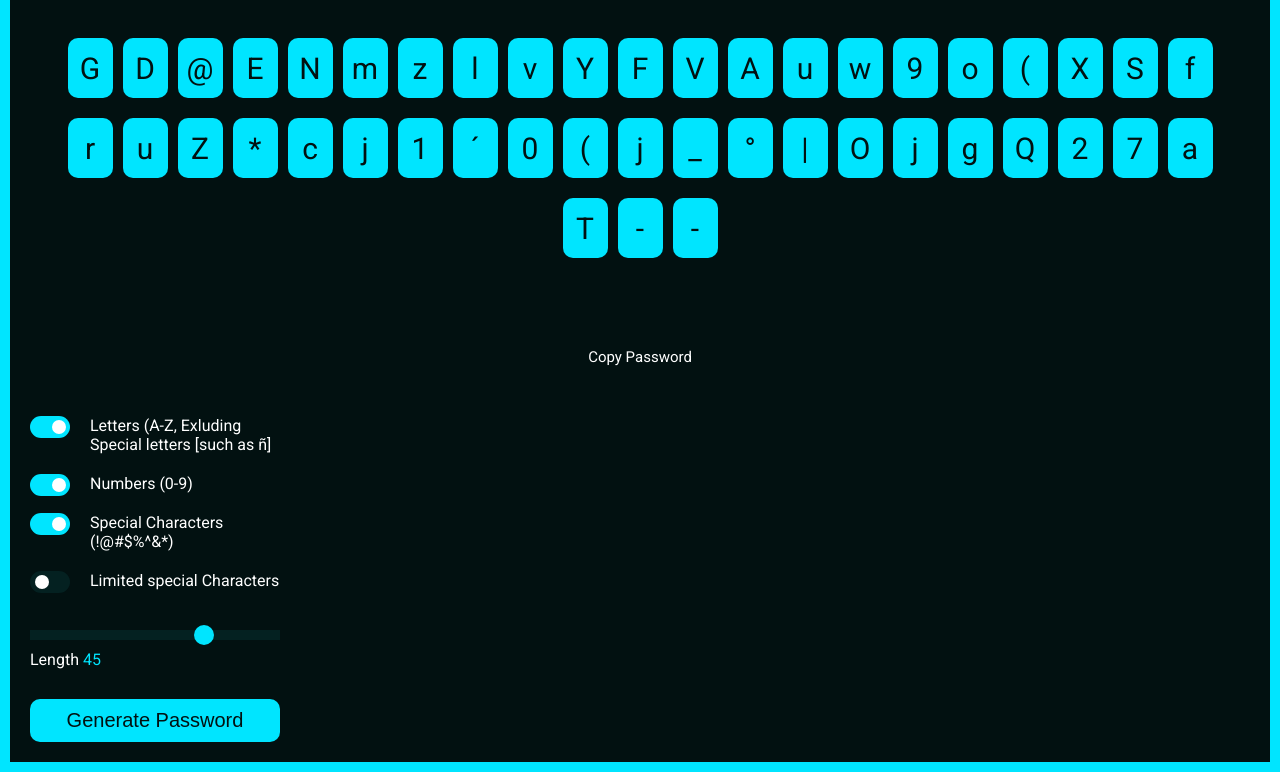
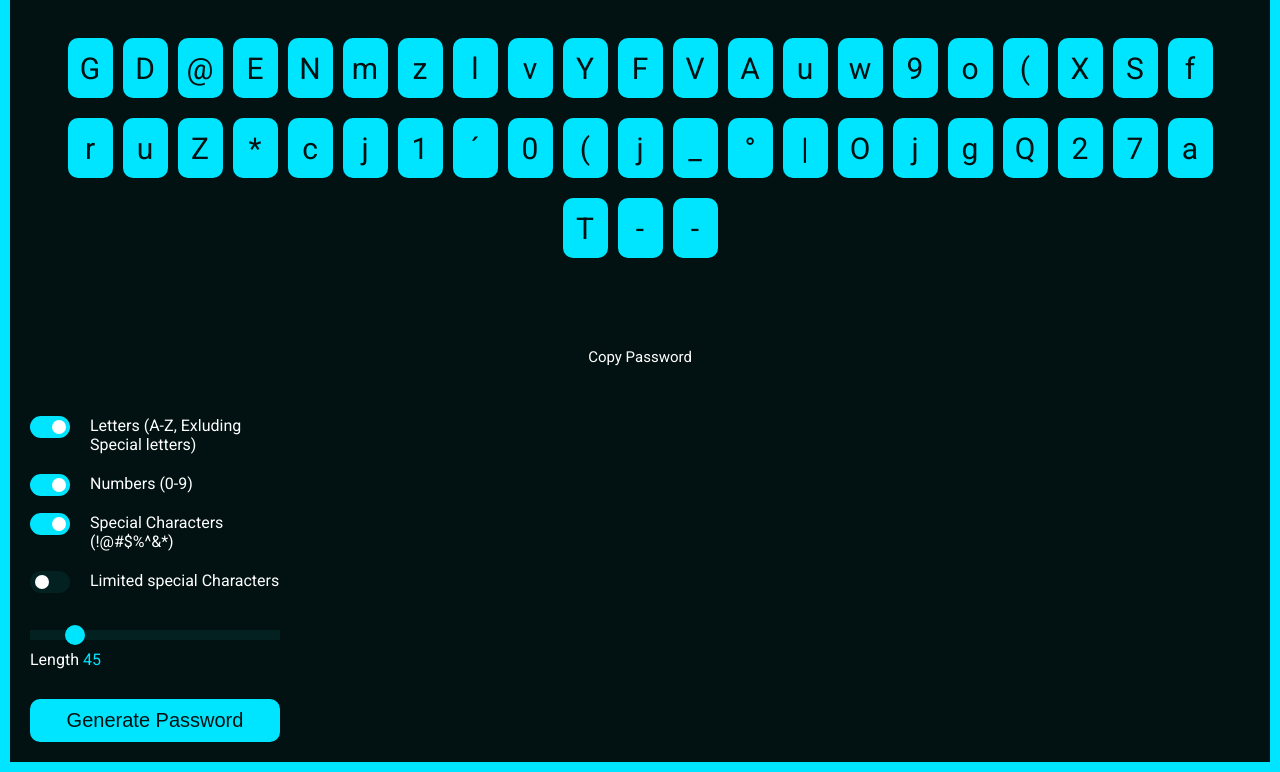
Before and after one commit to byCRXHIT/Pw-gen, a website: page src/index.html in a window 1280 px wide. Shown: the part 75-847 px from the top of the page. Drawn offline with nearby package versions, Linux system fonts and the light colour scheme; files that its build step writes are made by us from their sources; files whose address does not match are found by name.

Commit message:
Update index.html

```diff
--- a/src/index.html
+++ b/src/index.html
@@ -31,7 +31,7 @@
 
                 <!-- Letters -->
                 <label for="letters" class="toggle">
-                    Letters (A-Z, Exluding Special letters [such as ñ]
+                    Letters (A-Z, Exluding Special letters)
                     <input name="letters" id="letters" type="checkbox" value="letters" checked="true">
                     <span class="roundbutton"></span>
                 </label>
@@ -60,7 +60,7 @@
                 </label>
 
                 <!-- Range SLider -->
-                <input min="8" max="60" type="range" value="45" name="length" id="length">
+                <input min="8" max="60" type="range" value="16" name="length" id="length">
                 <div class="length-value">
                     <span>Length</span>
                     <span id="length-value">45</span>
```
